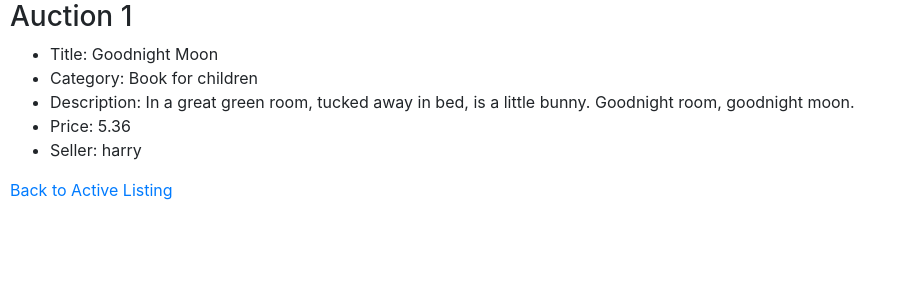
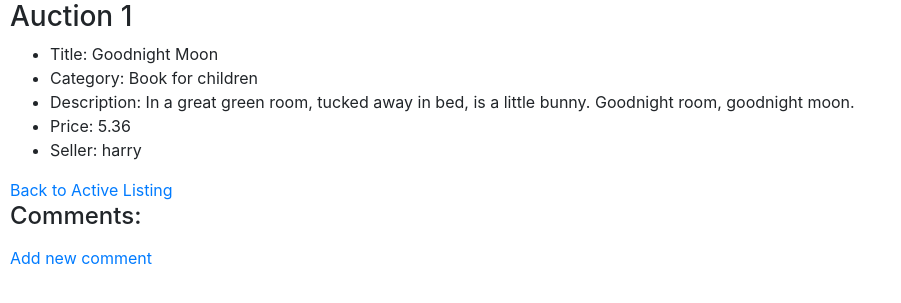
Before and after one commit to magari-GH/Ptometheus-CS50, a Django app: page /auctions/1 in a window 1280 px wide. Shown: the part 163-466 px from the top of the page, without its empty margins (0-901 px from the left). Run offline with Django 3.2, Linux system fonts and the light colour scheme; data comes from the database, SQL or seed files in the repository; some libraries are stand-ins or nearby versions.

Commit message:
Added new block with comments filtered by auction's title. Added href to page new_comment.html for create new comment

```diff
--- a/task3/commerce/auctions/templates/auctions/auction.html
+++ b/task3/commerce/auctions/templates/auctions/auction.html
@@ -12,4 +12,13 @@
     </ul>
 
 <a href="{% url 'index' %}"> Back to Active Listing </a>
+    <h4>Comments: </h4>
+    <ul>
+            {% for comment in comments %}
+        <li>
+          {{comment.user}}:    {{comment.comment}}
+        </li>
+    {% endfor %}
+    </ul>
+<a href="{% url 'new_comment' %}"> Add new comment </a>
 {% endblock %}
```
